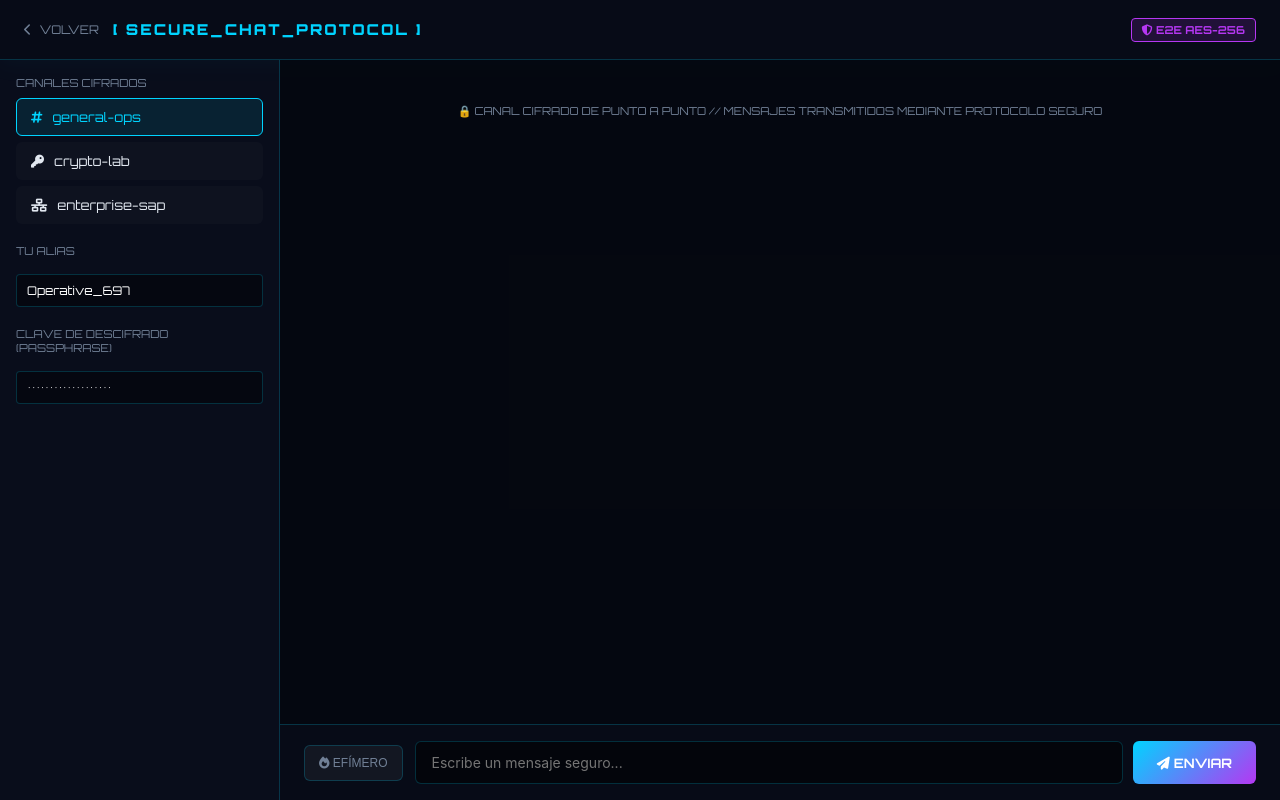
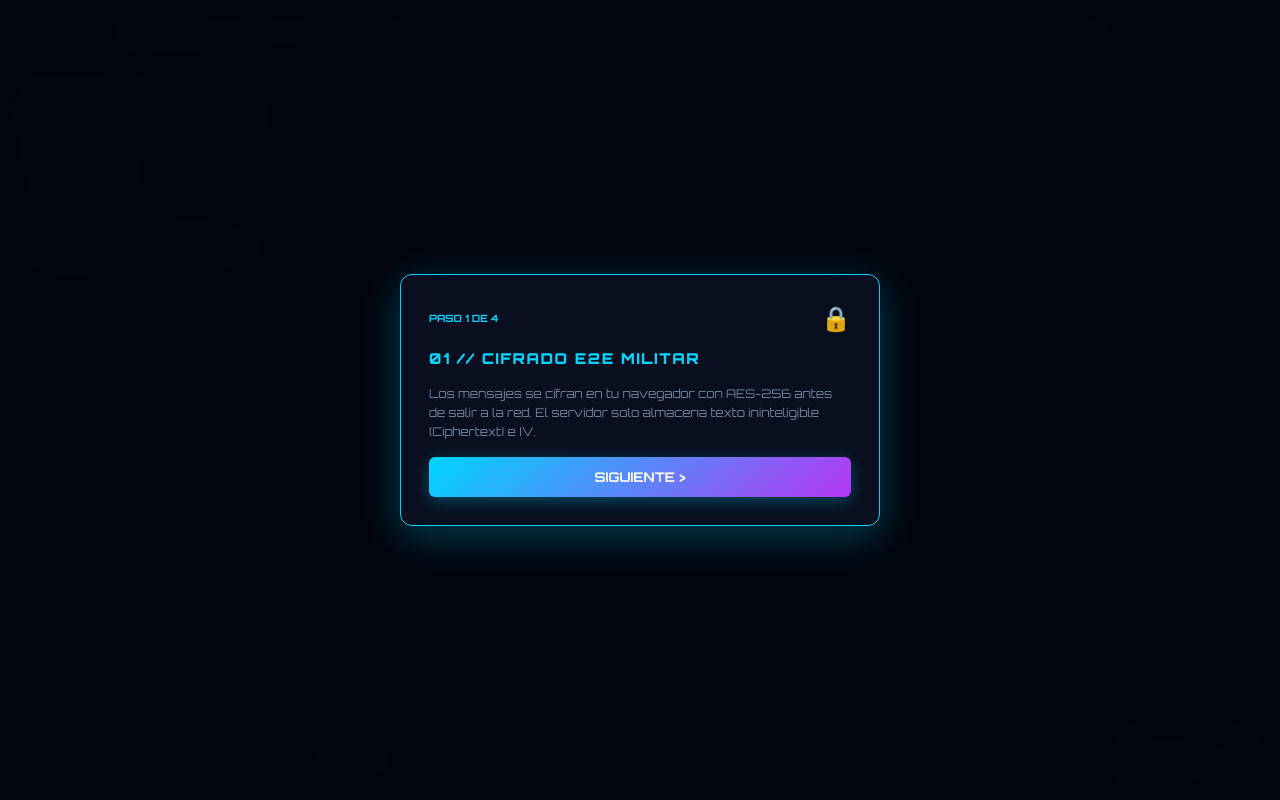
Before and after one commit to IAmJAHR/PORTAFOLIO, a PHP site: page /chat.html in a window 1280 px wide. Run offline with PHP 8.4, Linux system fonts and the light colour scheme.

Commit message:
feat: add user authentication gate, private rooms with pin, interactive tutorial walkthrough, and high-grade e2e crypto verification

```diff
--- a/chat.html
+++ b/chat.html
@@ -8,52 +8,37 @@
     <link rel="preconnect" href="https://fonts.gstatic.com" crossorigin>
     <link href="https://fonts.googleapis.com/css2?family=Orbitron:wght@400;700;900&display=swap" rel="stylesheet">
     <link rel="stylesheet" href="https://cdnjs.cloudflare.com/ajax/libs/font-awesome/6.5.1/css/all.min.css">
-    <link rel="stylesheet" href="css/chat.css?v=1.0">
+    <link rel="stylesheet" href="css/chat.css?v=2.5">
 </head>
 <body class="chat-body">
-    <!-- Navbar -->
     <header class="chat-navbar">
         <div style="display:flex; align-items:center; gap:14px;">
             <a href="index.html" class="btn-back"><i class="fas fa-chevron-left"></i> VOLVER</a>
             <span class="brand-title">[ SECURE_CHAT_PROTOCOL ]</span>
         </div>
-        <div style="display:flex; align-items:center; gap:12px;">
+        <div style="display:flex; align-items:center; gap:10px;">
+            <button id="btn-open-tutorial" class="btn-nav-guide"><i class="fas fa-book-journal-whills"></i> GUÍA</button>
             <span class="brand-badge"><i class="fas fa-shield-halved"></i> E2E AES-256</span>
         </div>
     </header>
 
     <div class="chat-workspace">
-        <!-- Sidebar -->
         <aside class="chat-sidebar">
             <div>
                 <div class="sidebar-section-title">Canales Cifrados</div>
-                <ul class="channel-list">
-                    <li class="channel-item active" data-channel="general-ops"><i class="fas fa-hashtag"></i> general-ops</li>
-                    <li class="channel-item" data-channel="cryptography-lab"><i class="fas fa-key"></i> crypto-lab</li>
-                    <li class="channel-item" data-channel="enterprise-sap"><i class="fas fa-network-wired"></i> enterprise-sap</li>
-                </ul>
+                <ul id="chat-channel-list" class="channel-list"></ul>
+                <button id="btn-open-private-room" class="btn-new-room"><i class="fas fa-plus"></i> NUEVA SALA PRIVADA</button>
             </div>
-            <div class="config-group">
-                <label class="sidebar-section-title">Tu Alias</label>
-                <input type="text" id="chat-alias-input" class="config-input" maxlength="20">
-            </div>
-            <div class="config-group">
-                <label class="sidebar-section-title">Clave de Descifrado (Passphrase)</label>
-                <input type="password" id="chat-key-input" class="config-input">
-            </div>
+            <div class="config-group"><label class="sidebar-section-title">Tu Alias</label><input type="text" id="chat-alias-input" class="config-input" maxlength="20"></div>
+            <div class="config-group"><label class="sidebar-section-title">Clave E2E (Passphrase)</label><input type="password" id="chat-key-input" class="config-input"></div>
         </aside>
 
-        <!-- Viewport -->
         <main class="chat-viewport">
             <div id="chat-messages" class="chat-messages">
-                <div style="text-align:center; color:var(--text-dim); font-size:11px; margin:20px 0;">
-                    🔒 CANAL CIFRADO DE PUNTO A PUNTO // MENSAJES TRANSMITIDOS MEDIANTE PROTOCOLO SEGURO
-                </div>
+                <div style="text-align:center; color:var(--text-dim); font-size:11px; margin:20px 0;">🔒 CANAL CIFRADO EN REPOSO Y TRÁNSITO // REGISTRO SEGURO EN POSTGRESQL</div>
             </div>
             <div class="chat-input-bar">
-                <button type="button" id="btn-ephemeral" class="btn-action-tool" title="Auto-destrucción 30s">
-                    <i class="fas fa-fire"></i> EFÍMERO
-                </button>
+                <button type="button" id="btn-ephemeral" class="btn-action-tool" title="Auto-destrucción 30s"><i class="fas fa-fire"></i> EFÍMERO</button>
                 <form id="chat-form" class="chat-form">
                     <input type="text" id="chat-text-input" class="chat-input-field" placeholder="Escribe un mensaje seguro..." autocomplete="off" required>
                     <button type="submit" class="btn-send"><i class="fas fa-paper-plane"></i> ENVIAR</button>
@@ -62,12 +47,19 @@
         </main>
     </div>
 
+    <!-- Modales Cyberpunk (Gate, Privadas, Tutorial) -->
+    <div id="modal-user-gate" class="cyber-modal hidden"><div class="modal-box"><div class="modal-title"><i class="fas fa-fingerprint"></i> IDENTIFICACIÓN DE OPERADOR</div><div class="modal-desc">Ingresa tu alias o nombre de operador para inicializar el protocolo criptográfico.</div><input type="text" id="gate-alias-input" class="config-input" placeholder="Ej: Senku_Ishigami" maxlength="20"><button id="gate-submit-btn" class="modal-btn-submit"><i class="fas fa-lock-open"></i> ACCEDER AL SISTEMA</button></div></div>
+    <div id="modal-private-room" class="cyber-modal hidden"><div class="modal-box"><div class="modal-title"><i class="fas fa-key"></i> CREAR O UNIRSE A SALA PRIVADA</div><div class="modal-desc">Solo quienes posean la contraseña podrán descifrar los mensajes de este canal.</div><form id="form-private-room" style="display:flex; flex-direction:column; gap:12px;"><input type="text" id="private-room-name" class="config-input" placeholder="Nombre de sala (ej: alfa-sec)" required><input type="password" id="private-room-pass" class="config-input" placeholder="Contraseña secreta de descifrado" required><div style="display:flex; gap:10px; margin-top:8px;"><button type="submit" class="modal-btn-submit" style="flex:1;">CONECTAR SALA</button><button type="button" id="btn-close-private-room" class="modal-btn-close">CANCELAR</button></div></form></div></div>
+    <div id="modal-tutorial" class="cyber-modal hidden"><div class="modal-box"><div style="display:flex; justify-content:space-between; align-items:center;"><span id="tut-steps" style="font-size:10px; color:var(--cyan); font-weight:700;">PASO 1 DE 4</span><span id="tut-icon" style="font-size:24px;">🔒</span></div><div id="tut-title" class="modal-title">01 // CIFRADO E2E</div><div id="tut-desc" class="modal-desc">Explicación del protocolo.</div><button id="tut-btn-next" class="modal-btn-submit">SIGUIENTE ></button></div></div>
+
     <!-- Scripts Modulares (<100 líneas c/u) -->
-    <script src="dist/js/tetris/ui-toast.js?v=2.0"></script>
-    <script src="dist/js/chat/chat-crypto.js?v=2.0"></script>
-    <script src="dist/js/chat/chat-state.js?v=2.0"></script>
-    <script src="dist/js/chat/chat-network.js?v=2.0"></script>
-    <script src="dist/js/chat/chat-ui.js?v=2.0"></script>
-    <script src="dist/js/chat/chat-main.js?v=2.0"></script>
+    <script src="dist/js/tetris/ui-toast.js?v=2.5"></script>
+    <script src="dist/js/chat/chat-crypto.js?v=2.5"></script>
+    <script src="dist/js/chat/chat-state.js?v=2.5"></script>
+    <script src="dist/js/chat/chat-network.js?v=2.5"></script>
+    <script src="dist/js/chat/chat-ui.js?v=2.5"></script>
+    <script src="dist/js/chat/chat-auth-modal.js?v=2.5"></script>
+    <script src="dist/js/chat/chat-tutorial.js?v=2.5"></script>
+    <script src="dist/js/chat/chat-main.js?v=2.5"></script>
 </body>
 </html>
--- a/css/chat.css
+++ b/css/chat.css
@@ -135,3 +135,35 @@ body.chat-body {
 @media (max-width: 768px) {
   .chat-sidebar { display: none; }
 }
+
+/* Modales Cyberpunk */
+.cyber-modal {
+  position: fixed; inset: 0; background: rgba(3, 6, 15, 0.88); backdrop-filter: blur(12px);
+  display: flex; align-items: center; justify-content: center; z-index: 9999; padding: 20px;
+}
+.cyber-modal.hidden { display: none; }
+.modal-box {
+  background: rgba(10, 16, 32, 0.96); border: 1px solid var(--cyan); border-radius: 12px;
+  max-width: 480px; width: 100%; padding: 28px; box-shadow: 0 10px 40px rgba(0, 212, 255, 0.25);
+  display: flex; flex-direction: column; gap: 16px;
+}
+.modal-title { font-size: 15px; color: var(--cyan); letter-spacing: 1.5px; font-weight: 900; }
+.modal-desc { font-size: 12px; color: var(--text-dim); line-height: 1.6; }
+.modal-btn-submit {
+  background: linear-gradient(135deg, var(--cyan), var(--purple)); color: #fff; font-family: inherit;
+  font-weight: 700; border: none; padding: 12px 20px; border-radius: 6px; cursor: pointer;
+  box-shadow: 0 4px 15px rgba(0, 212, 255, 0.3); transition: transform 0.2s;
+}
+.modal-btn-submit:hover { transform: translateY(-2px); }
+.modal-btn-close {
+  background: transparent; border: 1px solid var(--text-dim); color: var(--text-dim);
+  font-family: inherit; padding: 10px 16px; border-radius: 6px; cursor: pointer;
+}
+.btn-new-room {
+  margin-top: 10px; width: 100%; background: rgba(0, 212, 255, 0.08); border: 1px dashed var(--cyan);
+  color: var(--cyan); font-family: inherit; font-size: 11px; padding: 8px; border-radius: 6px; cursor: pointer;
+}
+.btn-nav-guide {
+  background: rgba(181, 55, 242, 0.15); border: 1px solid var(--purple); color: #fff;
+  font-family: inherit; font-size: 11px; padding: 6px 12px; border-radius: 4px; cursor: pointer;
+}
```
Also changed, not shown: dist/js/chat/chat-auth-modal.js (added), dist/js/chat/chat-crypto.js, dist/js/chat/chat-main.js, dist/js/chat/chat-state.js, dist/js/chat/chat-tutorial.js (added).
